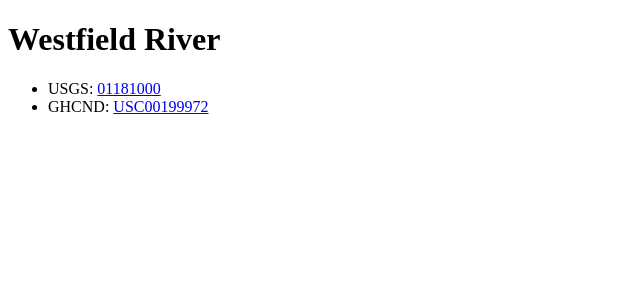
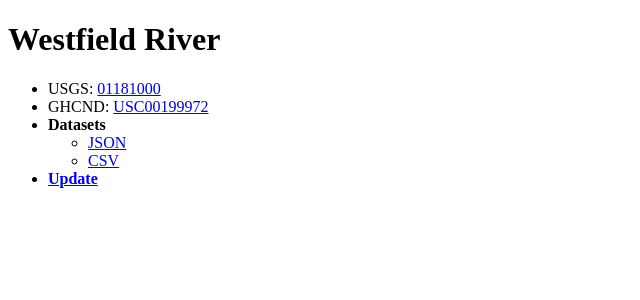
Before and after one commit to walkerjeffd/phd-living-model, a Flask app: page /watersheds/1 in a window 1280 px wide. Shown: the top 300 px of the page, without its empty margins (0-640 px from the left). Run offline with Flask 2, Linux system fonts and the light colour scheme; data comes from the database, SQL or seed files in the repository.

Commit message:
added ghcnd dataset

```diff
--- a/app.py
+++ b/app.py
@@ -1,11 +1,20 @@
-import os.path
+import os
 import sys
-from flask import Flask, render_template
+import requests
+import json
+import pandas as pd
+import StringIO
+from ftplib import FTP
+from datetime import datetime
+from flask import Flask, render_template, redirect, url_for, flash, Response
 from flask.ext.sqlalchemy import SQLAlchemy
 from flask.ext import admin
 from flask.ext.admin.contrib import sqla
 
 app = Flask(__name__)
+
+# configure sessions
+app.config['SECRET_KEY'] = 'A0Zr98j/3yX R~XHH!jmN]LWX/,?RT'
 
 # configure SQLAlchemy
 app.config['DATABASE_FILE'] = 'sample_db.sqlite'
@@ -32,13 +41,149 @@
 class UsgsDataset(db.Model):
     id = db.Column(db.Integer, primary_key=True)
     station_id = db.Column(db.String(120), nullable=False)
+    created = db.Column(db.DateTime, default=db.func.now())
+    updated = db.Column(db.DateTime)
+    drainage_area = db.Column(db.Float)
+    start_date = db.Column(db.DateTime, default=datetime(2000,1,1))
+    end_date = db.Column(db.DateTime)
 
-    def fetch_data(self):
-        print 'Getting data...'
-        return [0, 1, 2]
+    def path(self):
+        return os.path.join(app.config['DATA_FOLDER'], 'usgs', self.station_id)
 
-    def raw_path(self):
-        return os.path.join(app.config['DATA_FOLDER'], 'usgs', self.station_id + '.json')
+    def site_path(self):
+        return os.path.join(self.path(), 'site.rdb')
+
+    def raw_json_path(self):
+        return os.path.join(self.path(), 'dv.json')
+
+    def fetch_raw(self):
+        if not os.path.exists(self.path()):
+            os.mkdir(self.path())
+
+        end_date =  datetime.now().date().isoformat() if self.end_date is None else self.end_date.isoformat()
+
+        url = 'http://waterservices.usgs.gov/nwis/dv/'
+        params = {'format': 'json,1.1', 'parameterCd': '00060', 'startDT': self.start_date.date().isoformat(), 'endDT': end_date, 'sites': self.station_id}
+
+        r = requests.get(url, params=params)
+
+        if r.ok is False:
+            print 'Request Error %d: %s' % (r.status_code, r.reason)
+            return False
+
+        with open(self.raw_json_path(), 'w') as f:
+            f.write(r.content)
+
+        self.updated = datetime.utcnow()
+        db.session.commit()
+
+        return True
+
+    def get_raw_dataframe(self):
+        if not os.path.exists(self.raw_json_path()):
+            self.fetch_raw()
+
+        raw_file = open(self.raw_json_path(), 'r')
+        data = json.load(raw_file)
+
+        # get timeseries data
+        ts = data['value']['timeSeries'][0]
+        nodatavalue = ts['variable']['noDataValue']
+
+        # extract time series as lists
+        dates = [value['dateTime'] for value in ts['values'][0]['value']]
+        values = [float(value['value']) for value in ts['values'][0]['value'] ]
+
+        # convert to pandas.DataFrame
+        df = pd.DataFrame({'Flow_cfs': values},
+                          index=pd.to_datetime(dates).to_period("D"))
+        df.index = df.index.rename('Date')
+        df['Date'] = [date.date().isoformat() for date in df.index.to_timestamp()]
+
+        # replace missing values
+        df['Flow_cfs'][df['Flow_cfs']==nodatavalue] = None
+
+        return df
+
+    def dv_missing(self):
+        df = self.get_raw_dataframe()
+        missing = df['Flow_cfs'].isnull().sum()
+        return missing
+
+    def dv_timespan(self):
+        df = self.get_raw_dataframe()
+        start = df.index[0]
+        end = df.index[-1]
+        return (start.to_timestamp().date().isoformat(), end.to_timestamp().date().isoformat())
+
+    def fetch_site(self):
+        if not os.path.exists(self.path()):
+            os.mkdir(self.path())
+
+        url = 'http://waterservices.usgs.gov/nwis/site/'
+        params = {'format': 'rdb', 'sites': self.station_id, 'siteOutput': 'expanded'}
+
+        r = requests.get(url, params=params)
+
+        if r.ok is False:
+            print 'Request Error %d: %s' % (r.status_code, r.reason)
+            print r.url
+            return False
+
+        with open(self.site_path(), 'w') as f:
+            f.write(r.content)
+
+    def get_site_dict(self):
+        with open(self.site_path(), 'r') as f:
+            lines = [line for line in f if line[0] != '#']
+
+        header = [item.strip() for item in lines[0].split('\t')]
+        row = [item.strip() for item in lines[2].split('\t')]
+        site_info = dict(zip(header, row))
+        return site_info
+
+    def get_clean_dataframe(self):
+        df = self.get_raw_dataframe()
+        df['Flow_cfs'] = pd.Series.interpolate(df['Flow_cfs'])
+        if self.drainage_area is None:
+            self.update_site()
+        df['Flow_in'] = df['Flow_cfs']/self.drainage_area*86400.*12./5280.**2
+        return df
+
+    def get_raw_json(self):
+        df = self.get_raw_dataframe()
+        f = StringIO.StringIO()
+        df.to_json(f, orient='records')
+        return f.getvalue()
+
+    def get_raw_csv(self):
+        df = self.get_raw_dataframe()
+        f = StringIO.StringIO()
+        df.to_csv(f, index=False, cols=['Date', 'Flow_cfs'])
+        return f.getvalue()
+
+    def get_clean_csv(self):
+        df = self.get_clean_dataframe()
+        f = StringIO.StringIO()
+        df.to_csv(f, index=False, cols=['Date', 'Flow_cfs', 'Flow_in'])
+        return f.getvalue()
+
+    def update_site(self):
+        self.fetch_site()
+        site_info = self.get_site_dict()
+        if len(site_info['contrib_drain_area_va']) > 0:
+            self.drainage_area = float(site_info['drain_area_va'])
+            db.session.commit()
+            return True
+        elif len(site_info['drain_area_va']) > 0:
+            self.drainage_area = float(site_info['drain_area_va'])
+            db.session.commit()
+            return True
+        return False
+
+    def update(self):
+        self.fetch_raw()
+        return True
 
     def __unicode__(self):
         return self.station_id
@@ -46,6 +191,149 @@
 class GhcndDataset(db.Model):
     id = db.Column(db.Integer, primary_key=True)
     station_id = db.Column(db.String(120), nullable=False)
+    created = db.Column(db.DateTime, default=db.func.now())
+    updated = db.Column(db.DateTime)
+
+    def path(self):
+        return os.path.join(app.config['DATA_FOLDER'], 'ghcnd', self.station_id)
+
+    def raw_dly_path(self):
+        return os.path.join(self.path(), 'data.dly')
+
+    def fetch_dly(self):
+        if not os.path.exists(self.path()):
+            os.mkdir(self.path())
+
+        ftp = FTP("ftp.ncdc.noaa.gov")
+        ftp.login()
+        ftp.cwd('/pub/data/ghcn/daily/all')
+
+        filename = self.station_id + ".dly"
+
+        ftp.retrbinary('RETR ' + filename, open(self.raw_dly_path(), 'wb').write)
+
+        self.updated = datetime.utcnow()
+        db.session.commit()
+
+        return True
+
+    def get_raw_dataframe(self):
+        elements=["PRCP","TMIN","TMAX"]
+
+        unit_converters = {
+            'PRCP': lambda x: x/100./2.54, # 0.1 mm -> in
+            'TMIN': lambda x: x/10.,       # 0.1 degC -> degC
+            'TMAX': lambda x: x/10.        # 0.1 degC -> degC
+        }
+
+        start_columns = [
+            ('ID', 0, 11, str),
+            ('YEAR', 11, 15, int),
+            ('MONTH', 15, 17, int),
+            ('ELEMENT', 17, 21, str),
+        ]
+
+        value_columns = [
+            ('VALUE', 0, 5, float),
+            ('MFLAG', 5, 6, str),
+            ('QFLAG', 6, 7, str),
+            ('SFLAG', 7, 8, str),
+        ]
+
+        columns = start_columns
+        for i in xrange(1, 32):
+            columns += [(name + str(i), start+13+(8*i), end+13+(8*i), converter)
+                        for name, start, end, converter in value_columns]
+
+        colspecs = [(start, end) for name, start, end, converter in columns]
+
+        station_data = pd.read_fwf(self.raw_dly_path(), colspecs=colspecs, header=None, index_col=None, na_values=[-9999])
+        station_data.columns = [name for name, start, end, converter in columns]
+
+        dataframes = {}
+        for element_name, element_df in station_data.groupby('ELEMENT'):
+            if not elements is None and element_name not in elements:
+                continue
+
+            element_df['MONTH_PERIOD'] = element_df.apply(lambda x: pd.Period('%s-%s' % (x['YEAR'], x['MONTH'])), axis=1)
+            element_df = element_df.set_index('MONTH_PERIOD')
+
+            monthly_index = element_df.index
+            daily_index = element_df.resample('D').index.copy()
+
+            month_starts = monthly_index.asfreq('D', how='S')
+            dataframe = pd.DataFrame(columns=['VALUE', 'MFLAG', 'QFLAG', 'SFLAG'], index=daily_index)
+            dataframe.index = dataframe.index.rename("DATE")
+
+            for day_of_month in range(1, 32):
+                dates = [date for date in (month_starts + day_of_month - 1)
+                        if date.day == day_of_month]
+                if not len(dates):
+                    continue
+                months = pd.PeriodIndex([pd.Period(date, 'M') for date in dates])
+                for column_name in dataframe.columns:
+                    col = column_name + str(day_of_month)
+                    dataframe[column_name][dates] = element_df[col][months]
+
+            dataframes[element_name] = dataframe
+
+        # convert units
+        for element_name in dataframes.keys():
+            dataframes[element_name]['VALUE'] = dataframes[element_name]['VALUE'].apply(unit_converters.get(element_name, lambda x: x))
+
+        # combine VALUE column for each element into single dataframe
+        dataframe = pd.DataFrame(dict([(element_name, dataframes[element_name]['VALUE']) for element_name in dataframes.keys()]))
+
+        # rename columns
+        rename_columns = {
+            'PRCP': 'Precip_in',
+            'TMIN': 'Tmin_degC',
+            'TMAX': 'Tmax_degC'
+        }
+        dataframe = dataframe.rename(columns=rename_columns)
+        dataframe.index = dataframe.index.rename('Date')
+
+        last_date = dataframe.index[dataframe.any(axis=1)].to_datetime().max()
+        dataframe = dataframe[:last_date]
+
+        dataframe['Date'] = [date.date().isoformat() for date in dataframe.index.to_timestamp()]
+
+        return dataframe
+
+    def get_clean_dataframe(self):
+        df = self.get_raw_dataframe()
+        df['Precip_in'] = df['Precip_in'].fillna(value=0)
+        for element in ['Tmin_degC', 'Tmax_degC']:
+            df[element] = pd.Series.interpolate(df[element])
+        return df
+
+    def dv_timespan(self):
+        df = self.get_raw_dataframe()
+        start = df.index[0]
+        end = df.index[-1]
+        return (start.to_timestamp().date().isoformat(), end.to_timestamp().date().isoformat())
+
+    def get_raw_json(self):
+        df = self.get_raw_dataframe()
+        f = StringIO.StringIO()
+        df.to_json(f, orient='records')
+        return f.getvalue()
+
+    def get_raw_csv(self):
+        df = self.get_raw_dataframe()
+        f = StringIO.StringIO()
+        df.to_csv(f, index=False, cols=['Date', 'Precip_in', 'Tmin_degC', 'Tmax_degC'])
+        return f.getvalue()
+
+    def get_clean_csv(self):
+        df = self.get_clean_dataframe()
+        f = StringIO.StringIO()
+        df.to_csv(f, index=False, cols=['Date', 'Precip_in', 'Tmin_degC', 'Tmax_degC'])
+        return f.getvalue()
+
+    def update(self):
+        self.fetch_dly()
+        return True
 
     def __unicode__(self):
         return self.station_id
@@ -53,15 +341,40 @@
 class Watershed(db.Model):
     id = db.Column(db.Integer, primary_key=True)
     name = db.Column(db.String(120), nullable=False)
+    start_date = db.Column(db.DateTime, default=datetime(2010,1,1))
 
     usgs_dataset_id = db.Column(db.Integer(), db.ForeignKey(UsgsDataset.id), nullable=False)
     ghcnd_dataset_id = db.Column(db.Integer(), db.ForeignKey(GhcndDataset.id), nullable=False)
     usgs = db.relationship(UsgsDataset, backref="watersheds")
     ghcnd = db.relationship(GhcndDataset, backref="watersheds")
 
+    def dataframe(self):
+        usgs = self.usgs.get_clean_dataframe()
+        usgs = usgs[self.start_date:]
+        ghcnd = self.ghcnd.get_clean_dataframe()
+        ghcnd = ghcnd[self.start_date:]
+        df = usgs[['Flow_in']].merge(ghcnd[['Precip_in', 'Tmax_degC', 'Tmin_degC']], how='outer', left_index=True, right_index=True)
+        df['Date'] = [date.date().isoformat() for date in df.index.to_timestamp()]
+        return df
+
+    def update(self):
+        self.usgs.update()
+        self.ghcnd.update()
+
+    def get_dataset_json(self):
+        df = self.dataframe()
+        f = StringIO.StringIO()
+        df.to_json(f, orient='records')
+        return f.getvalue()
+
+    def get_dataset_csv(self):
+        df = self.dataframe()
+        f = StringIO.StringIO()
+        df.to_csv(f, index=False, cols=['Date', 'Precip_in', 'Tmin_degC', 'Tmax_degC', 'Flow_in'])
+        return f.getvalue()
+
     def __unicode__(self):
         return self.name
-
 
 # routes
 @app.route('/')
@@ -78,6 +391,37 @@
     usgs_dataset = UsgsDataset.query.get(id)
     return render_template('usgs_dataset_detail.html', dataset=usgs_dataset)
 
+@app.route('/usgs_datasets/<int:id>/update_dv')
+def usgs_dataset_update_dv(id):
+    usgs_dataset = UsgsDataset.query.get(id)
+    if usgs_dataset.update_dv() is True:
+        flash('Update successful')
+        return redirect(url_for('usgs_dataset_detail', id=id))
+    else:
+        flash('Update failed')
+        return redirect(url_for('usgs_dataset_detail', id=id))
+
+@app.route('/usgs_datasets/<int:id>/update_site')
+def usgs_dataset_update_site(id):
+    usgs_dataset = UsgsDataset.query.get(id)
+    usgs_dataset.update_site()
+    return redirect(url_for('usgs_dataset_detail', id=id))
+
+@app.route('/usgs_datasets/<int:id>/raw.json')
+def usgs_dataset_raw_json(id):
+    usgs_dataset = UsgsDataset.query.get(id)
+    return Response(usgs_dataset.get_raw_json(), mimetype='application/json')
+
+@app.route('/usgs_datasets/<int:id>/raw.csv')
+def usgs_dataset_raw_csv(id):
+    usgs_dataset = UsgsDataset.query.get(id)
+    return Response(usgs_dataset.get_raw_csv(), mimetype='text/csv')
+
+@app.route('/usgs_datasets/<int:id>/clean.csv')
+def usgs_dataset_clean_csv(id):
+    usgs_dataset = UsgsDataset.query.get(id)
+    return Response(usgs_dataset.get_clean_csv(), mimetype='text/csv')
+
 @app.route('/ghcnd_datasets')
 def ghcnd_dataset_list():
     ghcnd_datasets = GhcndDataset.query.all()
@@ -87,6 +431,31 @@
 def ghcnd_dataset_detail(id):
     ghcnd_dataset = GhcndDataset.query.get(id)
     return render_template('ghcnd_dataset_detail.html', dataset=ghcnd_dataset)
+
+@app.route('/ghcnd_datasets/<int:id>/update_dv')
+def ghcnd_dataset_update_dly(id):
+    ghcnd_dataset = GhcndDataset.query.get(id)
+    if ghcnd_dataset.fetch_dly() is True:
+        flash('Update successful')
+        return redirect(url_for('ghcnd_dataset_detail', id=id))
+    else:
+        flash('Update failed')
+        return redirect(url_for('ghcnd_dataset_detail', id=id))
+
+@app.route('/ghcnd_datasets/<int:id>/raw.json')
+def ghcnd_dataset_raw_json(id):
+    ghcnd_dataset = GhcndDataset.query.get(id)
+    return Response(ghcnd_dataset.get_raw_json(), mimetype='application/json')
+
+@app.route('/ghcnd_datasets/<int:id>/raw.csv')
+def ghcnd_dataset_raw_csv(id):
+    ghcnd_dataset = GhcndDataset.query.get(id)
+    return Response(ghcnd_dataset.get_raw_csv(), mimetype='text/csv')
+
+@app.route('/ghcnd_datasets/<int:id>/clean.csv')
+def ghcnd_dataset_clean_csv(id):
+    ghcnd_dataset = GhcndDataset.query.get(id)
+    return Response(ghcnd_dataset.get_clean_csv(), mimetype='text/csv')
 
 @app.route('/watersheds')
 def watershed_list():
@@ -98,13 +467,25 @@
     watershed = Watershed.query.get(id)
     return render_template('watershed_detail.html', watershed=watershed)
 
-# admin views
-# class WatershedAdmin(sqla.ModelView):
-#     inline_models = [(UsgsDataset, dict(form_columns=['station_id']))]
+@app.route('/watersheds/<int:id>/update')
+def watershed_update(id):
+    watershed = Watershed.query.get(id)
+    watershed.update()
+    flash('Update successful')
+    return redirect(url_for('watershed_detail', id=id))
+
+@app.route('/watersheds/<int:id>/dataset.json')
+def watershed_dataset_json(id):
+    watershed = Watershed.query.get(id)
+    return Response(watershed.get_dataset_json(), mimetype='text/csv')
+
+@app.route('/watersheds/<int:id>/dataset.csv')
+def watershed_dataset_csv(id):
+    watershed = Watershed.query.get(id)
+    return Response(watershed.get_dataset_csv(), mimetype='text/csv')
 
 admin.add_view(sqla.ModelView(User, db.session))
 admin.add_view(sqla.ModelView(Watershed, db.session))
-# admin.add_view(WatershedAdmin(Watershed, db.session))
 admin.add_view(sqla.ModelView(UsgsDataset, db.session))
 admin.add_view(sqla.ModelView(GhcndDataset, db.session))
 
@@ -130,7 +511,6 @@
         ghcnd_dataset = GhcndDataset()
         ghcnd_dataset.station_id = ghcnd_station
         db.session.add(ghcnd_dataset)
-        # db.session.commit()
 
         watershed = Watershed()
         watershed.name = name
@@ -138,15 +518,14 @@
         watershed.ghcnd = ghcnd_dataset
 
         db.session.add(watershed)
-        db.session.commit()
+
+    db.session.commit()
     return
 
 if __name__ == '__main__':
     if len(sys.argv) > 1 and sys.argv[1] == 'clean':
         build_sample_db()
-
-    if not os.path.exists(app.config['DATABASE_PATH']):
-        print 'Building database'
+    elif not os.path.exists(app.config['DATABASE_PATH']):
         build_sample_db()
 
     app.run(debug=True)
--- a/templates/watershed_detail.html
+++ b/templates/watershed_detail.html
@@ -5,11 +5,28 @@
     <title>Watershed List</title>
 </head>
 <body>
+{% with messages = get_flashed_messages() %}
+  {% if messages %}
+    <ul>
+    {% for message in messages %}
+      <li>{{ message }}</li>
+    {% endfor %}
+    </ul>
+  {% endif %}
+{% endwith %}
+
 {% if watershed %}
 <h1>{{ watershed.name }}</h1>
 <ul>
     <li>USGS: <a href="{{ url_for('usgs_dataset_detail', id=watershed.usgs.id) }}">{{ watershed.usgs.station_id }}</a></li>
     <li>GHCND: <a href="{{ url_for('ghcnd_dataset_detail', id=watershed.ghcnd.id) }}">{{ watershed.ghcnd.station_id }}</a></li>
+    <li><b>Datasets</b>
+        <ul>
+            <li><a href="{{ url_for('watershed_dataset_json', id=watershed.id) }}">JSON</a></li>
+            <li><a href="{{ url_for('watershed_dataset_csv', id=watershed.id) }}">CSV</a></li>
+        </ul>
+    </li>
+    <li><b><a href="{{ url_for('watershed_update', id=watershed.id) }}">Update</a></b></li>
 </ul>
 {% else %}
 <h1>Not found</h1>
```
Also changed, not shown: templates/ghcnd_dataset_detail.html (+21 -5 lines), templates/usgs_dataset_detail.html (+23 -1 lines), templates/watershed_list.html (line endings or trailing spaces), 1 other file. Lines whose indentation alone changed are shown as unchanged.
